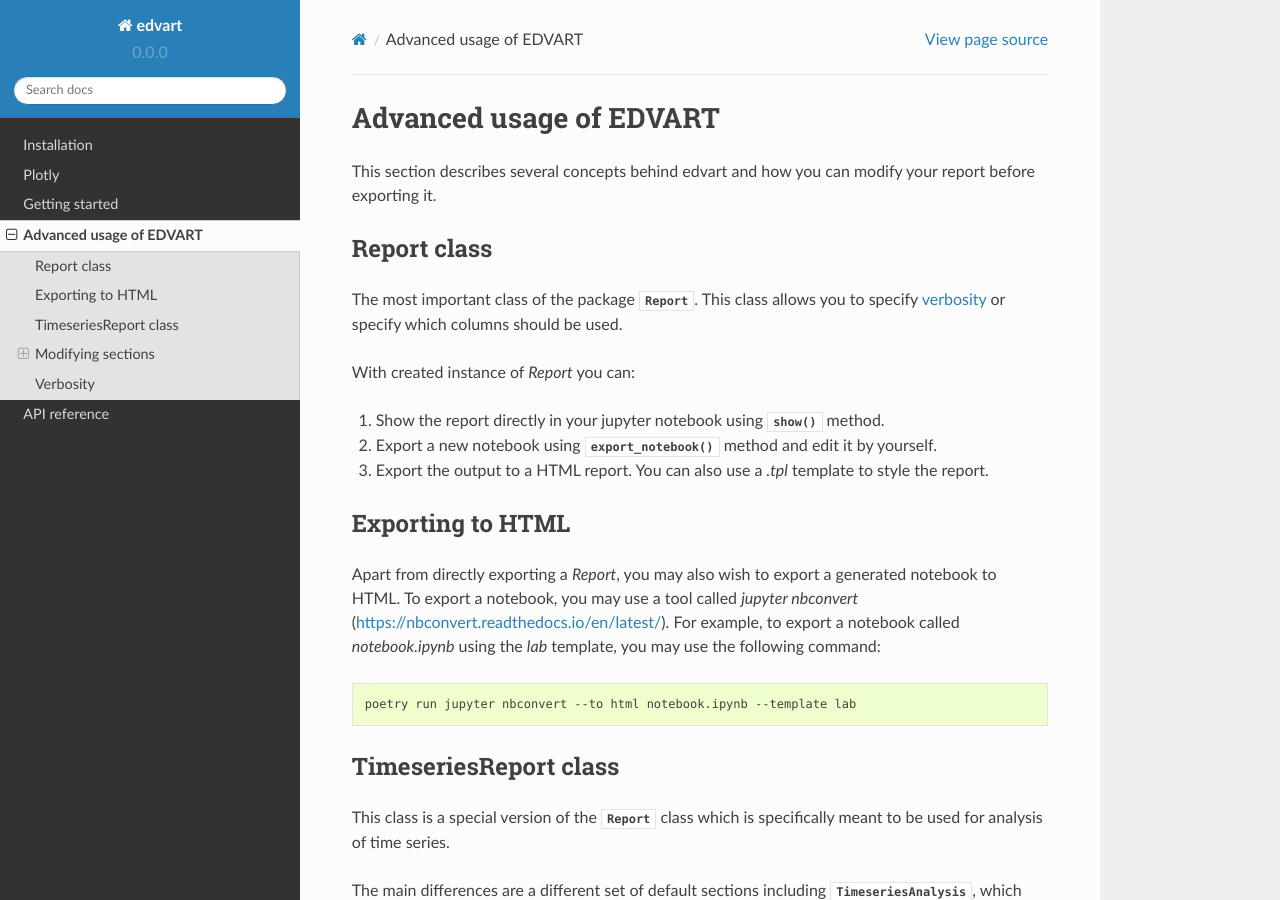
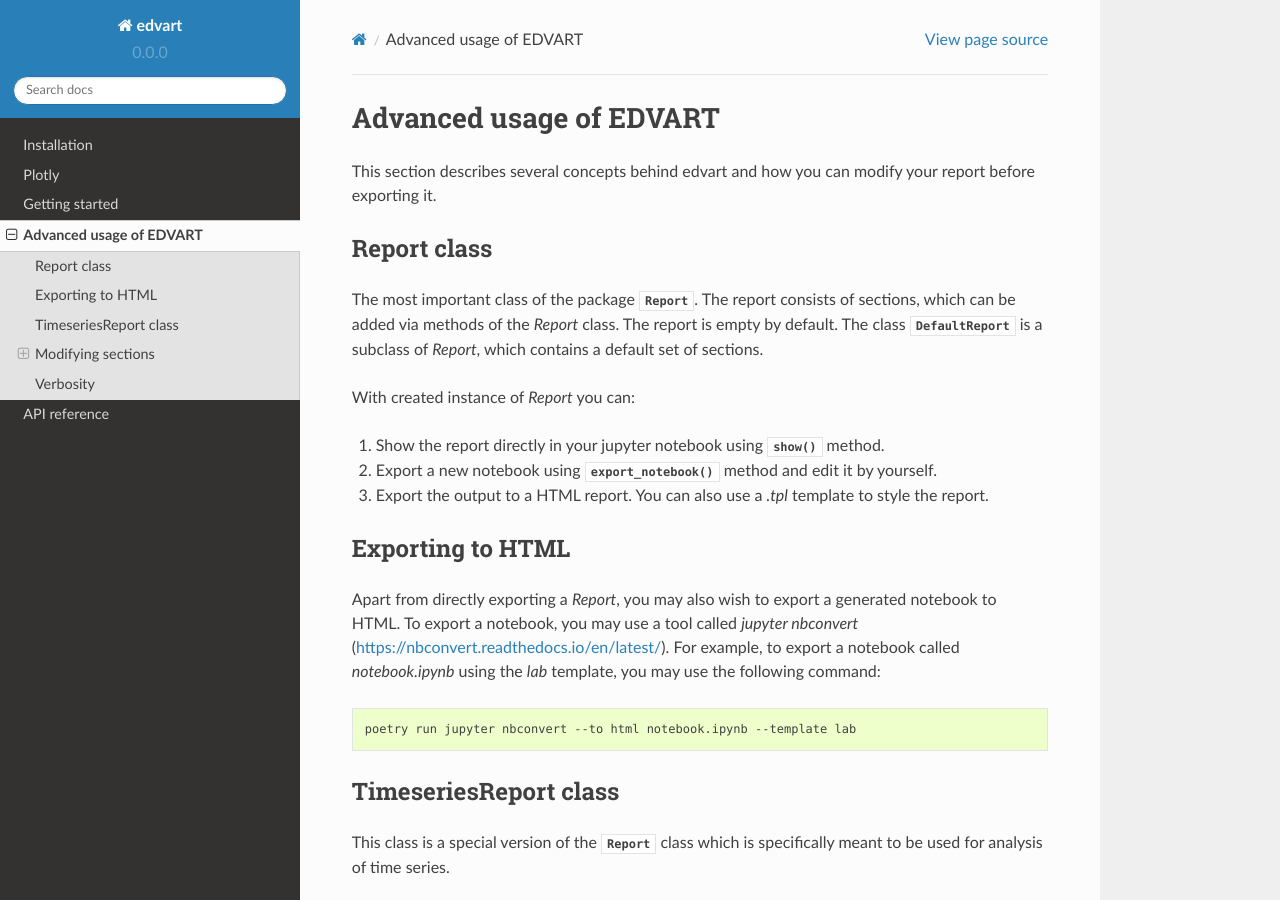
Before and after one commit to datamole-ai/edvart, a Sphinx documentation site: the page built from docs/advanced.rst, in a window 1280 px wide and 900 px high. Built offline with Sphinx 7.4.7 and the Read the Docs theme 2.0.0, drawn with Linux system fonts in a browser that asks for light colours; pages that are not in the unit, such as notebooks, are missing from menus; some of the changed text lies outside the part shown.

Commit message:
docs: Update for `DefaultReport`

```diff
--- a/docs/advanced.rst
+++ b/docs/advanced.rst
@@ -10,7 +10,10 @@ Report class
 ------------
 
 The most important class of the package :py:class:`~edvart.report.Report`.
-This class allows you to specify :ref:`verbosity <verbosity>` or specify which columns should be used.
+The report consists of sections, which can be added via methods of the `Report` class.
+The report is empty by default.
+The class :py:class:`~edvart.report.DefaultReport` is a subclass of `Report`,
+which contains a default set of sections.
 
 With created instance of `Report` you can:
 
@@ -141,7 +144,7 @@ Or you can set section verbosity (described later).
   import edvart
 
   df = edvart.example_datasets.dataset_titanic()
-  report = edvart.Report(df, columns_overview=["Name", "Survived"], use_default_sections=False)
+  report = edvart.Report(df)
 
   report.add_overview(omit_columns=["PassengerId"]).add_univariate_analysis(
     use_columns=["Name", "Sex", "Age"]
@@ -176,7 +179,7 @@ Examples:
     import edvart
 
     df = edvart.example_datasets.dataset_titanic()
-    edvart.Report(df, verbosity=1).export_notebook("test-export.ipynb")
+    edvart.DefaultReport(df, verbosity=1).export_notebook("test-export.ipynb")
 
 
 .. code-block:: python
@@ -185,4 +188,4 @@ Examples:
     import edvart
 
     df = edvart.example_datasets.dataset_titanic()
-    edvart.Report(df, verbosity=1, verbosity_univariate_analysis=2).export_notebook("test-export.ipynb")
+    edvart.DefaultReport(df, verbosity=1, verbosity_univariate_analysis=2).export_notebook("test-export.ipynb")
--- a/docs/getting_started.rst
+++ b/docs/getting_started.rst
@@ -7,7 +7,7 @@ Getting started
 
     import edvart
     df = edvart.example_datasets.dataset_titanic()
-    edvart.Report(df).show()
+    edvart.DefaultReport(df).show()
 
 2. Generate report notebook
 
@@ -15,7 +15,7 @@ Getting started
 
     import edvart
     df = edvart.example_datasets.dataset_titanic()
-    report = edvart.Report(df)
+    report = edvart.DefaultReport(df)
     report.export_notebook("titanic_report.ipynb")
 
 You can modify the generated notebook if you want to modify some settings.
@@ -28,7 +28,7 @@ For more advanced usage of edvart, please read the documentation section
 
     import edvart
     df = edvart.example_datasets.dataset_titanic()
-    report = edvart.Report(df)
+    report = edvart.DefaultReport(df)
     report.export_html(
         html_filepath="titanic_report.html",
         dataset_name="Titanic",
```
